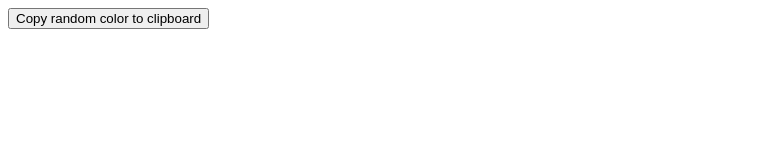
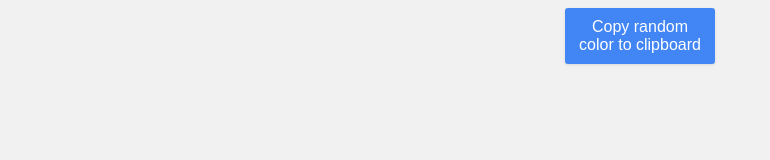
Before and after one commit to Zabbist/ZabistTools, a plain HTML site: page generatePhoto.html in a window 1280 px wide. Shown: the whole page, without its empty margins (0-770 px from the left). Drawn offline with Linux system fonts and the light colour scheme.

Commit message:
Update generatePhoto.html

```diff
--- a/generatePhoto.html
+++ b/generatePhoto.html
@@ -1,6 +1,9 @@
 <!DOCTYPE html>
 <html>
   <head>
+    <meta charset="utf-8">
+    <title>Text Replacer</title>
+    <link rel="stylesheet" href="style.css">
     <script src="script2.js"></script>
   </head>
   <body>
```
